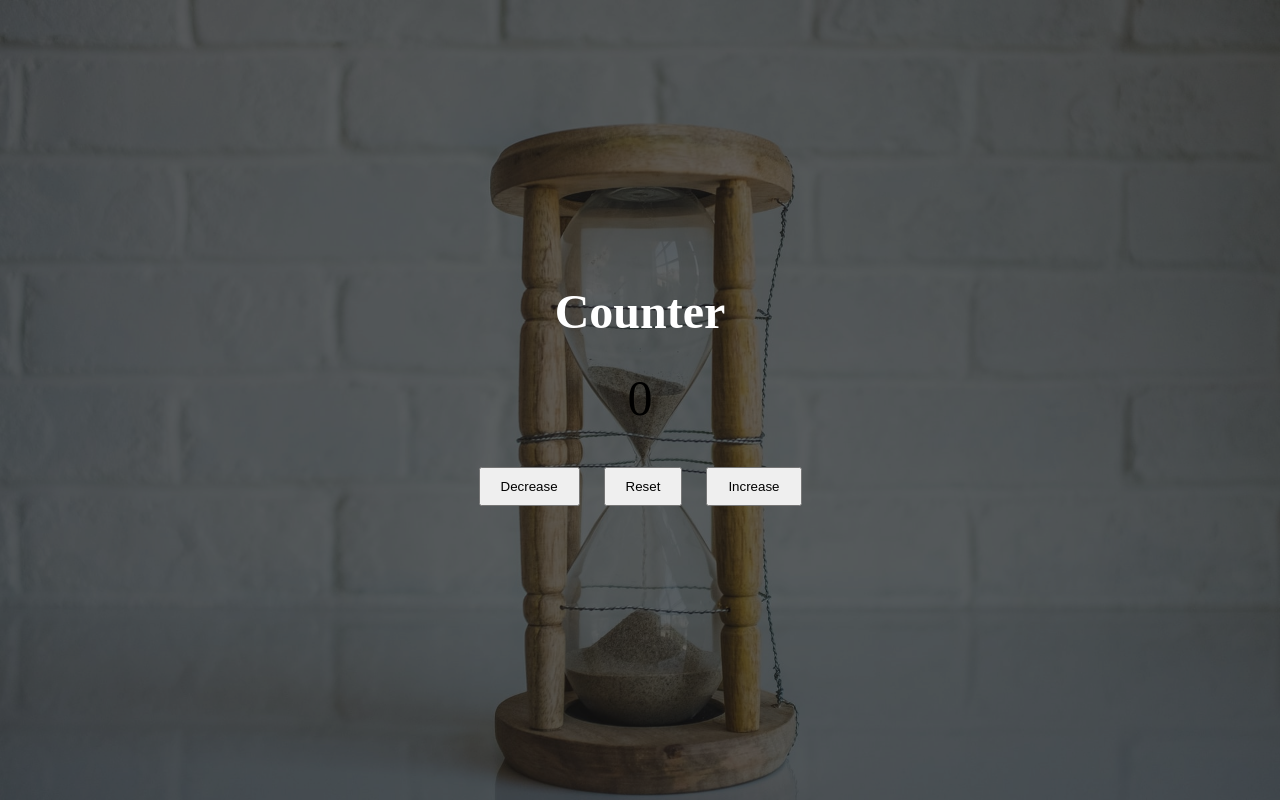
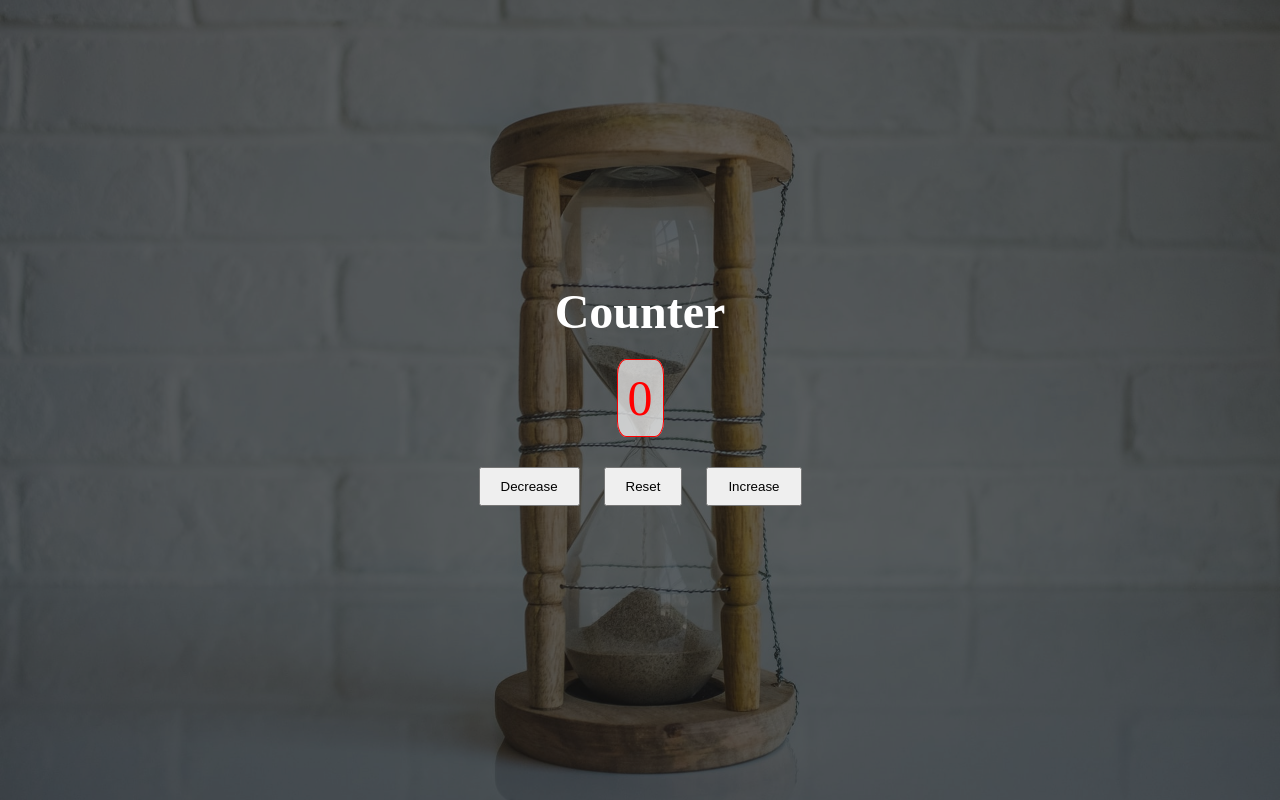
Before and after one commit to nikolagp/counter-vite-vanilla-js, a website built with Vite: page index.html in a window 1280 px wide. Both pictures are taken after a click on the button "Decrease". Built offline with nearby package versions, Linux system fonts and the light colour scheme.

Commit message:
colors updated - js/css

```diff
--- a/index.html
+++ b/index.html
@@ -11,7 +11,9 @@
 <body>
   <div class="container">
     <h1>Counter</h1>
-    <span id="value">0</span>
+    <div class="value-box">
+      <span id="value">0</span>
+    </div>
     <div class="button-container">
       <button class="btn" id="btn-decrease">Decrease</button>
       <button class="btn" id="btn-reset">Reset</button>
--- a/main.js
+++ b/main.js
@@ -8,27 +8,51 @@ const btnDecrease = document.getElementById('btn-decrease');
 const btnIncrease = document.getElementById('btn-increase');
 const btnReset = document.getElementById('btn-reset');
 let value = document.getElementById('value');
+const valueBox = document.getElementsByClassName("value-box");
 
+//update value function
 let updateValue = function () {
   value.textContent = count;
 };
 
+//update color
+let changeColor = () => {
+  if (count < 0) {
+    value.style.color = "rgb(255, 0, 0)";
+  } else if (count > 0) {
+    value.style.color = "rgb(60, 179, 113)";
+  } else {
+    value.style.color = "rgb(0, 0, 0)"
+  }
+};
+
+//update background
+let borderColor = () => {
+  if (count < 0) {
+    value.style.borderColor = "rgb(255, 0, 0)";
+  } else if (count > 0) {
+    value.style.borderColor = "rgb(60, 179, 113)";
+  } else {
+    value.style.borderColor = "rgb(0, 0, 0)"
+  }
+};
+
+//counter btns
 btnDecrease.addEventListener("click", function() {
   value.textContent = count --;
+  changeColor();
+  borderColor();
 });
 
 btnIncrease.addEventListener("click", function() {
   value.textContent = count ++;
+  changeColor();
+  borderColor();
 });
 
 btnReset.addEventListener("click", function() {
   count = 0;
   value.textContent = count;
+  changeColor();
+  borderColor();
 });
-
-
-/*if (value < 0) {
-  document.value.style.color = "red";
-} else {
-  document.value.style.color = "blue";
-}*/
--- a/style.css
+++ b/style.css
@@ -1,9 +1,11 @@
 body {
   background-image: url("neonbrand-KYxXMTpTzek-unsplash.jpg");
+  box-shadow:inset 0 0 0 2000px rgba(0, 0, 0, 0.6);
+  height: 100vh;
+  background-position: center;
+  background-repeat: no-repeat;
   background-size: cover;
-  box-shadow:inset 0 0 0 2000px rgba(0, 0, 0, 0.6);
-  position: cover;
-  height: 100vh;
+  position: relative;
 }
 
 *,
@@ -36,5 +38,11 @@ h1 {
 }
 
 #value {
+  color:black;
   font-size: 50px;
+  border: 1px solid rgb(0, 0, 0);
+  padding: 10px 10px;
+  margin: 10px;
+  border-radius: 20%;
+  background-color: rgba(255,255,255, 0.7);
 }
```
